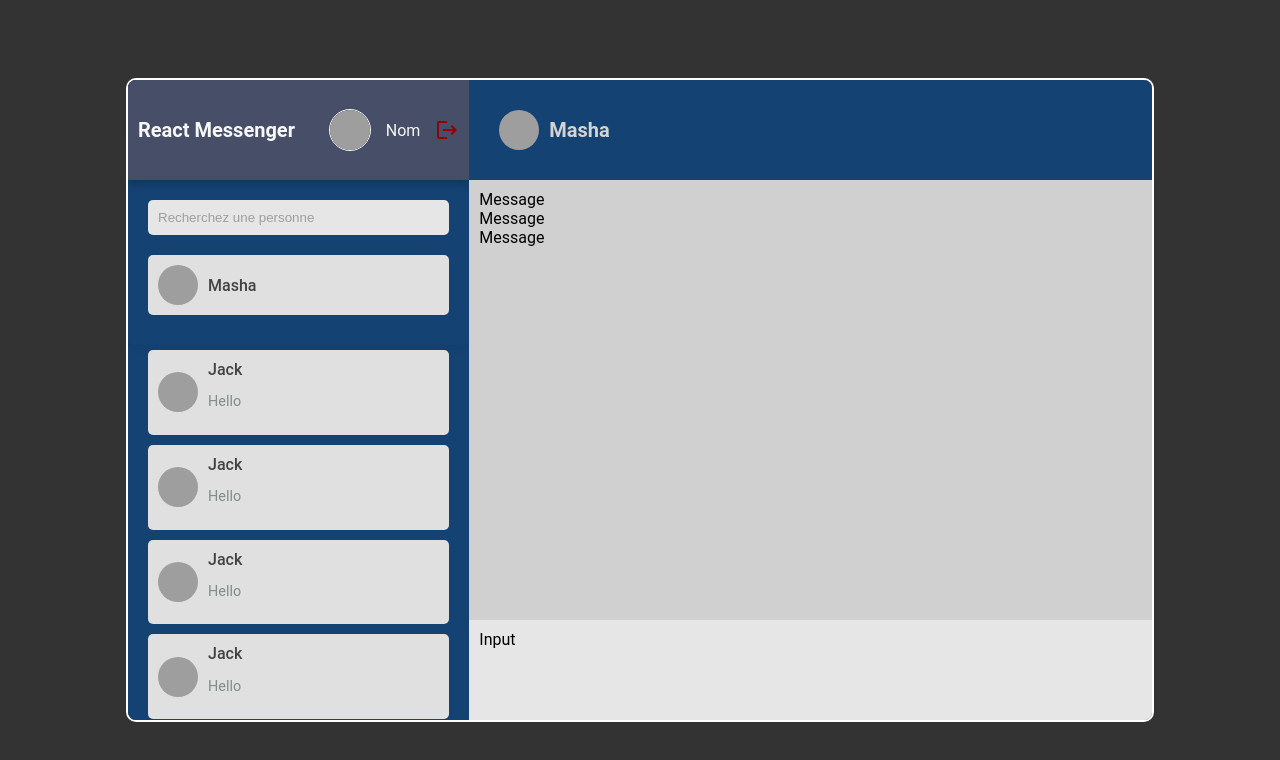
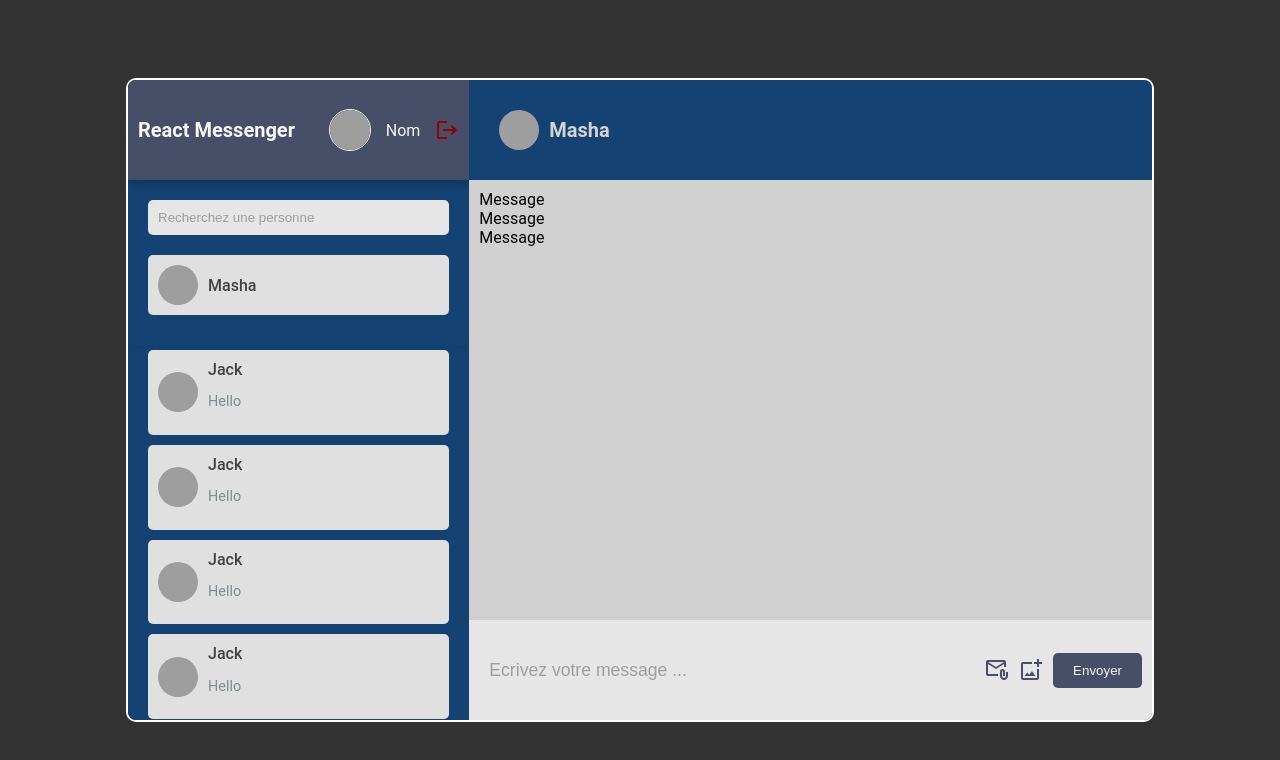
Before and after one commit to Anthony-Ozanne/React-Messenger, a React (Create React App) app: page / in a window 1280 px wide. Shown: the top 760 px of the page. Built offline with nearby package versions, Linux system fonts and the light colour scheme; grey boxes are pictures that could not be loaded.

Commit message:
Composant Input statique terminé

```diff
--- a/src/components/input/Input.jsx
+++ b/src/components/input/Input.jsx
@@ -1,8 +1,22 @@
 import React from "react";
 import "./Input.scss";
+import AttachEmailOutlinedIcon from "@mui/icons-material/AttachEmailOutlined";
+import AddPhotoAlternateOutlinedIcon from "@mui/icons-material/AddPhotoAlternateOutlined";
 
 const Input = () => {
-  return <div className="input">Input</div>;
+  return (
+    <div className="input">
+      <input type="text" placeholder="Ecrivez votre message ..." />
+      <div className="send">
+        <AttachEmailOutlinedIcon className="attach" />
+        <input type="file" style={{ display: "none" }} id="file" />
+        <label htmlFor="file">
+          <AddPhotoAlternateOutlinedIcon className="AddPhoto" />
+        </label>
+        <button>Envoyer</button>
+      </div>
+    </div>
+  );
 };
 
 export default Input;
--- a/src/components/input/Input.scss
+++ b/src/components/input/Input.scss
@@ -2,4 +2,52 @@
   height: 80px;
   background-color: #e6e6e6;
   padding: 10px;
+  display: flex;
+  align-items: center;
+
+  input {
+    flex: 1;
+    width: 100%;
+    padding: 10px;
+    border: none;
+    border-radius: 5px;
+    background-color: #e6e6e6;
+    outline: none;
+    font-size: 1.1rem;
+
+    &::placeholder {
+      color: #9e9e9e;
+    }
+  }
+
+  .send {
+    display: flex;
+    align-items: center;
+    gap: 10px;
+
+    .attach,
+    .AddPhoto {
+      color: #474e68;
+      cursor: pointer;
+      transition: color 0.3s ease;
+
+      &:hover {
+        color: #144272;
+      }
+    }
+
+    button {
+      padding: 10px 20px;
+      border: none;
+      border-radius: 5px;
+      background-color: #474e68;
+      color: #f8f8f8;
+      cursor: pointer;
+      transition: background-color 0.3s ease;
+
+      &:hover {
+        background-color: #144272;
+      }
+    }
+  }
 }
```
